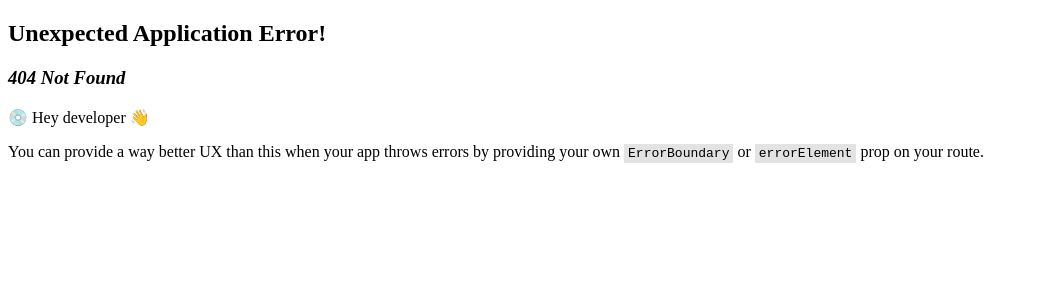
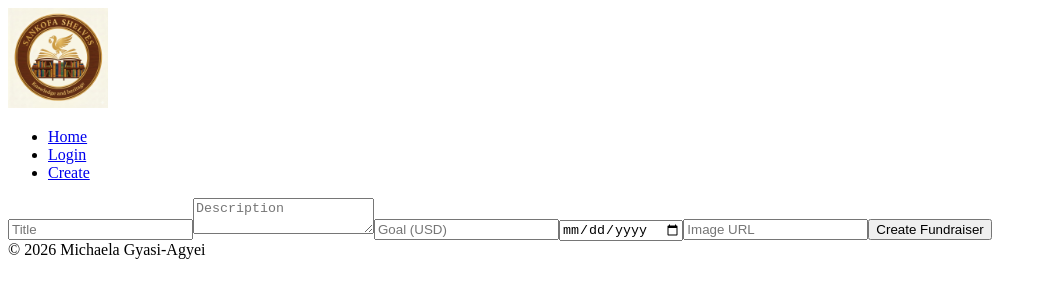
Before and after one commit to mikiashanti/crowdfunding_front_end, a React (Vite) app: page /create in a window 1280 px wide. Before the commit this address had no page. Shown: the top 300 px of the page, without its empty margins (0-1048 px from the left). Built offline with nearby package versions, Linux system fonts and the light colour scheme.

Commit message:
attempt to update fundraiser form

```diff
--- /dev/null
+++ b/src/components/FundraiserForm.jsx
@@ -0,0 +1,112 @@
+import { useState } from "react";
+import { useNavigate } from "react-router-dom";
+import useAuth from "../hooks/use-auth.js";
+
+export default function FundraiserForm() {
+  const [title, setTitle] = useState("");
+  const [description, setDescription] = useState("");
+  const [goal, setGoal] = useState("");
+  const [deadline, setDeadline] = useState("");
+  const [image, setImage] = useState(""); // image URL
+  const navigate = useNavigate();
+  const { auth } = useAuth();
+
+  async function handleSubmit(e) {
+    e.preventDefault();
+    if (!title || !description || !goal) {
+      return alert("Fill required fields");
+    }
+
+    try {
+      const payload = {
+        title,
+        description,
+        goal,
+        deadline,
+        image, // URL string
+      };
+
+      const url = `${import.meta.env.VITE_API_URL}/fundraisers`;
+      const headers = {
+        "Content-Type": "application/json",
+      };
+
+      if (auth?.token) {
+        headers["Authorization"] = `Token ${auth.token}`;
+      }
+
+      const res = await fetch(url, {
+        method: "POST",
+        headers,
+        body: JSON.stringify(payload),
+      });
+
+      if (res.ok) {
+        const data = await res.json();
+        navigate(`/fundraisers/${data.id}`);
+      } else {
+        const errBody = await res.json().catch(() => null);
+        const msg =
+          errBody?.detail ??
+          errBody?.message ??
+          "Failed to create fundraiser";
+        alert(msg);
+      }
+    } catch (err) {
+      console.error(err);
+      alert("An error occurred while creating the fundraiser");
+    }
+  }
+
+  return (
+    <form onSubmit={handleSubmit}>
+      <input
+        value={title}
+        onChange={(e) => setTitle(e.target.value)}
+        placeholder="Title"
+        required
+      />
+
+      <textarea
+        value={description}
+        onChange={(e) => setDescription(e.target.value)}
+        placeholder="Description"
+        required
+      />
+
+      <input
+        type="number"
+        value={goal}
+        onChange={(e) => setGoal(e.target.value)}
+        placeholder="Goal (USD)"
+        required
+      />
+
+      <input
+        type="date"
+        value={deadline}
+        onChange={(e) => setDeadline(e.target.value)}
+      />
+
+      {/* IMAGE URL INPUT */}
+      <input
+        type="url"
+        value={image}
+        onChange={(e) => setImage(e.target.value)}
+        placeholder="Image URL"
+      />
+
+      {/* PREVIEW */}
+      {image && (
+        <img
+          src={image}
+          alt="preview"
+          width="120"
+          onError={(e) => (e.currentTarget.style.display = "none")}
+        />
+      )}
+
+      <button type="submit">Create Fundraiser</button>
+    </form>
+  );
+}
--- a/src/components/Layout.jsx
+++ b/src/components/Layout.jsx
@@ -7,7 +7,7 @@ function Layout() {
         <img src="./src/assets/img/logo.jpg" width="100" height ="100"/>
     <NavBar />
     <Outlet />
-    <footer>By Michaela Gyasi-Agyei</footer>
+    <footer>© 2026 Michaela Gyasi-Agyei</footer>
     </div>
     );
 }
--- a/src/components/NavBar.jsx
+++ b/src/components/NavBar.jsx
@@ -26,7 +26,7 @@ function NavBar() {
         )}
         </li>
         <li>
-        <Link to="/create">Create new"</Link>
+        <Link to="/create">Create</Link>
         </li>
         </ul>
         </nav>
--- a/src/main.jsx
+++ b/src/main.jsx
@@ -9,6 +9,7 @@ import LoginPage from "./pages/LoginPage.jsx";
 import NavBar from "./components/NavBar.jsx";
 import { AuthProvider } from "./components/AuthProvider.jsx";
 import Layout from "./components/Layout.jsx";
+import FundraiserForm from "./components/FundraiserForm.jsx";
 
 const router = createBrowserRouter([
   {
@@ -18,6 +19,7 @@ const router = createBrowserRouter([
           { path: "/", element: <HomePage /> },
           { path: "/login", element: <LoginPage /> },
           { path: "/fundraisers/:id", element: <FundraiserPage /> }, //previously has singular fundraiser
+          { path: "/create", element: <FundraiserForm /> }
       ],
   },
 ]);
```
